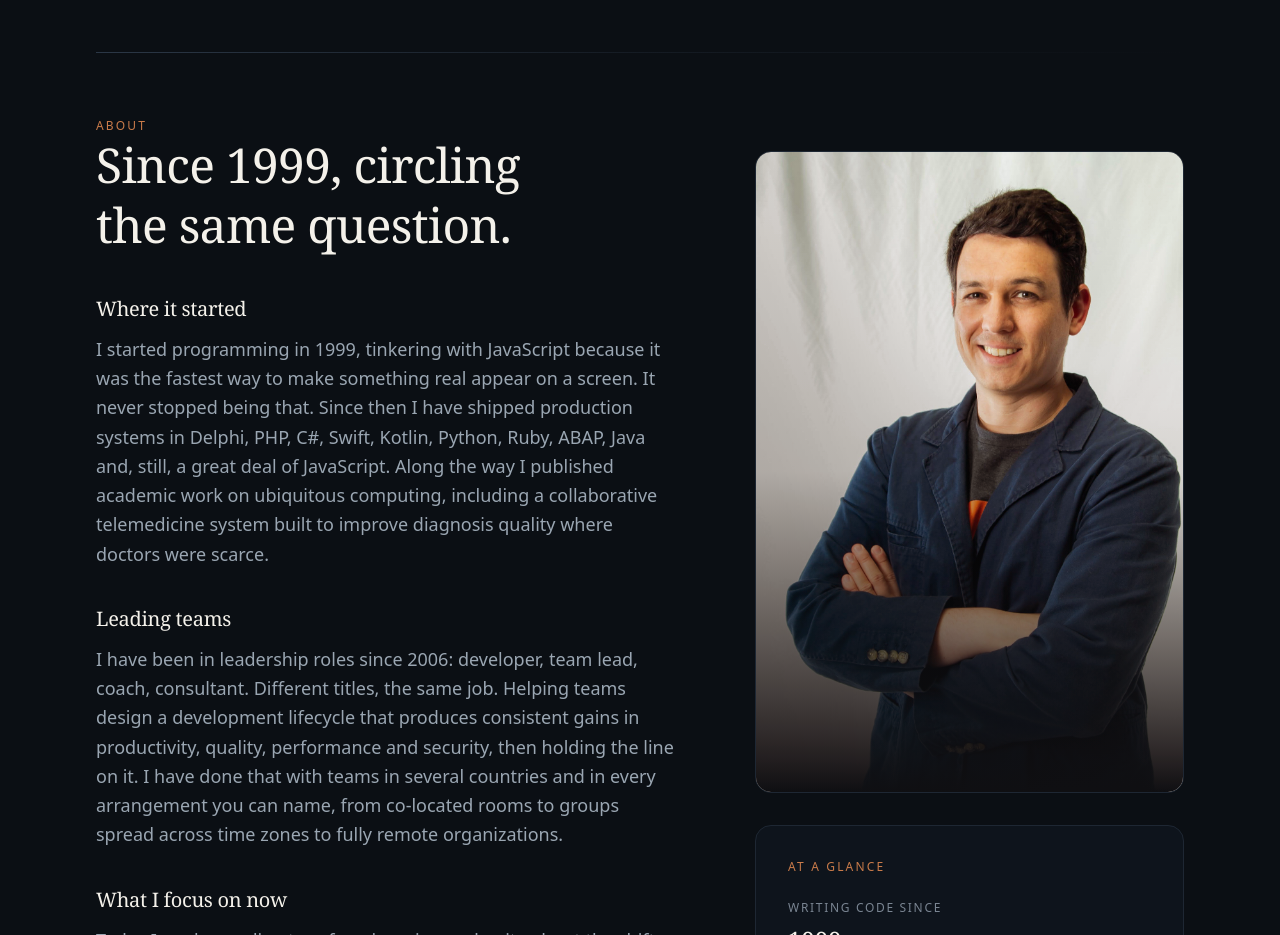
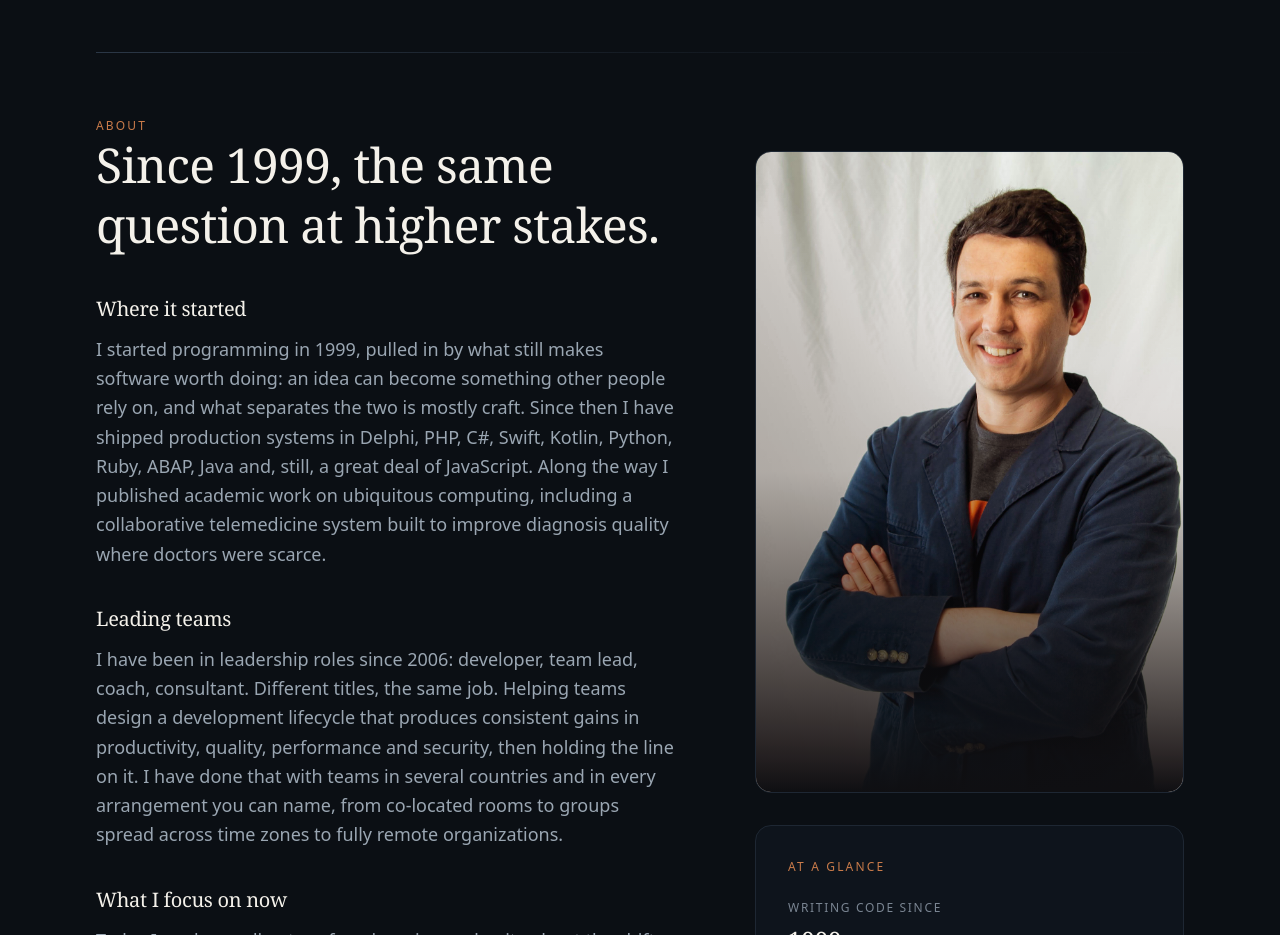
Before and after one commit to felipeplets/felipeplets.github.io, an Astro site: page / in a window 1280 px wide. Shown: the part 1660-2595 px from the top of the page. Built offline with nearby package versions, Linux system fonts and the light colour scheme; Astro itself is replaced by a stand-in of ours; no server answers.

Commit message:
Reframe the about heading and origin story
"Circling the same question" read as going in circles rather than
accumulating judgement. The question is now framed as unchanged while
the stakes rise, which is also the argument the rest of the page makes.

The origin story leaned on making something appear on a screen, which
sounds naive coming from someone who now advises on delivery practice.
It now leads with leverage and craft, setting up the quality thesis
instead of undercutting it.

Co-authored-by: Copilot App <223556219+Copilot@users.noreply.github.com>

```diff
--- a/src/components/About.astro
+++ b/src/components/About.astro
@@ -12,7 +12,7 @@ const facts = [
 const chapters = [
   {
     title: 'Where it started',
-    body: 'I started programming in 1999, tinkering with JavaScript because it was the fastest way to make something real appear on a screen. It never stopped being that. Since then I have shipped production systems in Delphi, PHP, C#, Swift, Kotlin, Python, Ruby, ABAP, Java and, still, a great deal of JavaScript. Along the way I published academic work on ubiquitous computing, including a collaborative telemedicine system built to improve diagnosis quality where doctors were scarce.',
+    body: 'I started programming in 1999, pulled in by what still makes software worth doing: an idea can become something other people rely on, and what separates the two is mostly craft. Since then I have shipped production systems in Delphi, PHP, C#, Swift, Kotlin, Python, Ruby, ABAP, Java and, still, a great deal of JavaScript. Along the way I published academic work on ubiquitous computing, including a collaborative telemedicine system built to improve diagnosis quality where doctors were scarce.',
   },
   {
     title: 'Leading teams',
@@ -29,7 +29,7 @@ const chapters = [
   <div class="grid gap-14 lg:grid-cols-[1.35fr_1fr] lg:gap-20">
     <div data-reveal>
       <h2 class="text-3xl leading-tight sm:text-4xl lg:text-5xl">
-        Since 1999, circling the same question.
+        Since 1999, the same question at higher stakes.
       </h2>
 
       <div class="mt-10 space-y-9">
```
